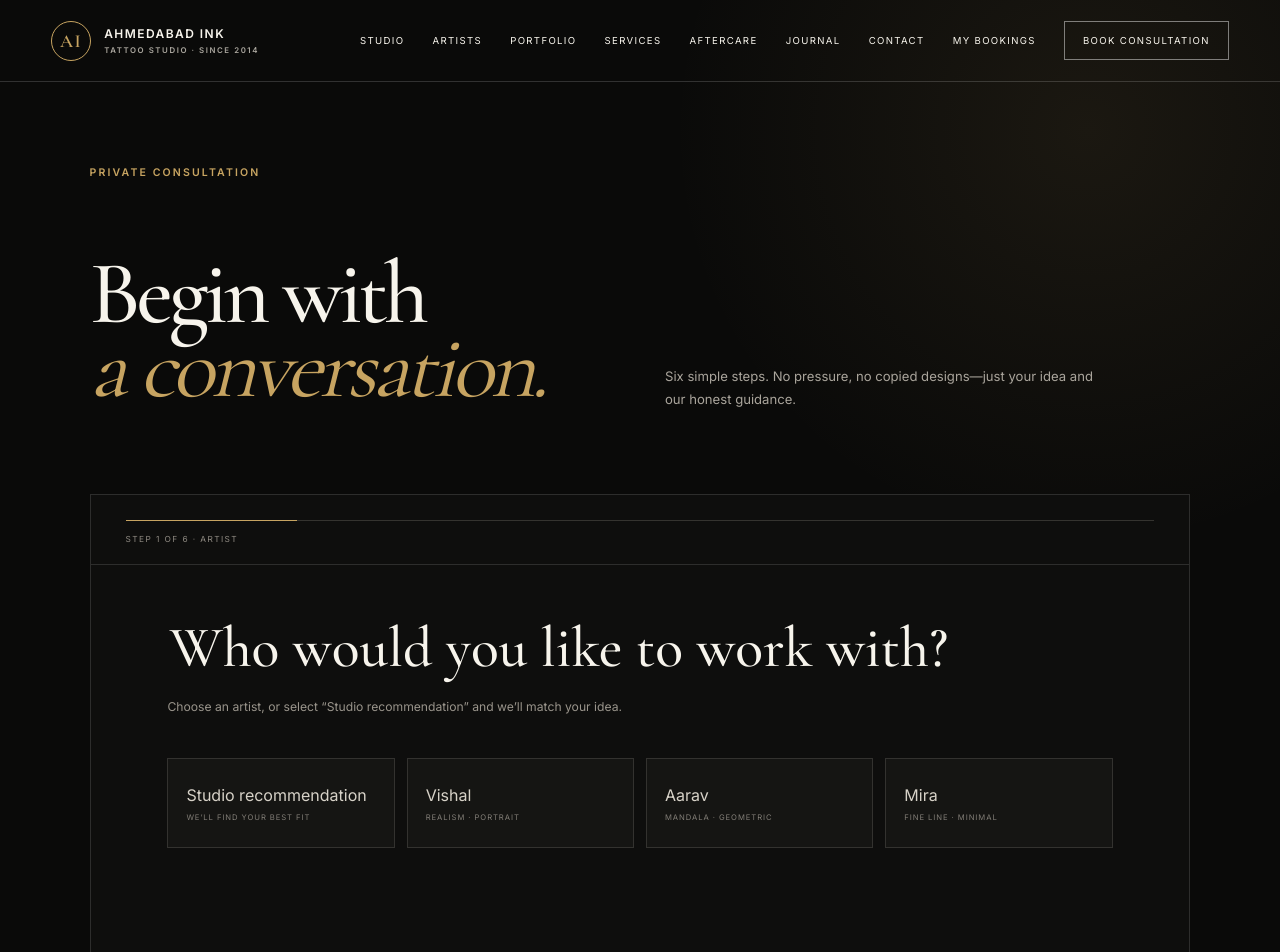
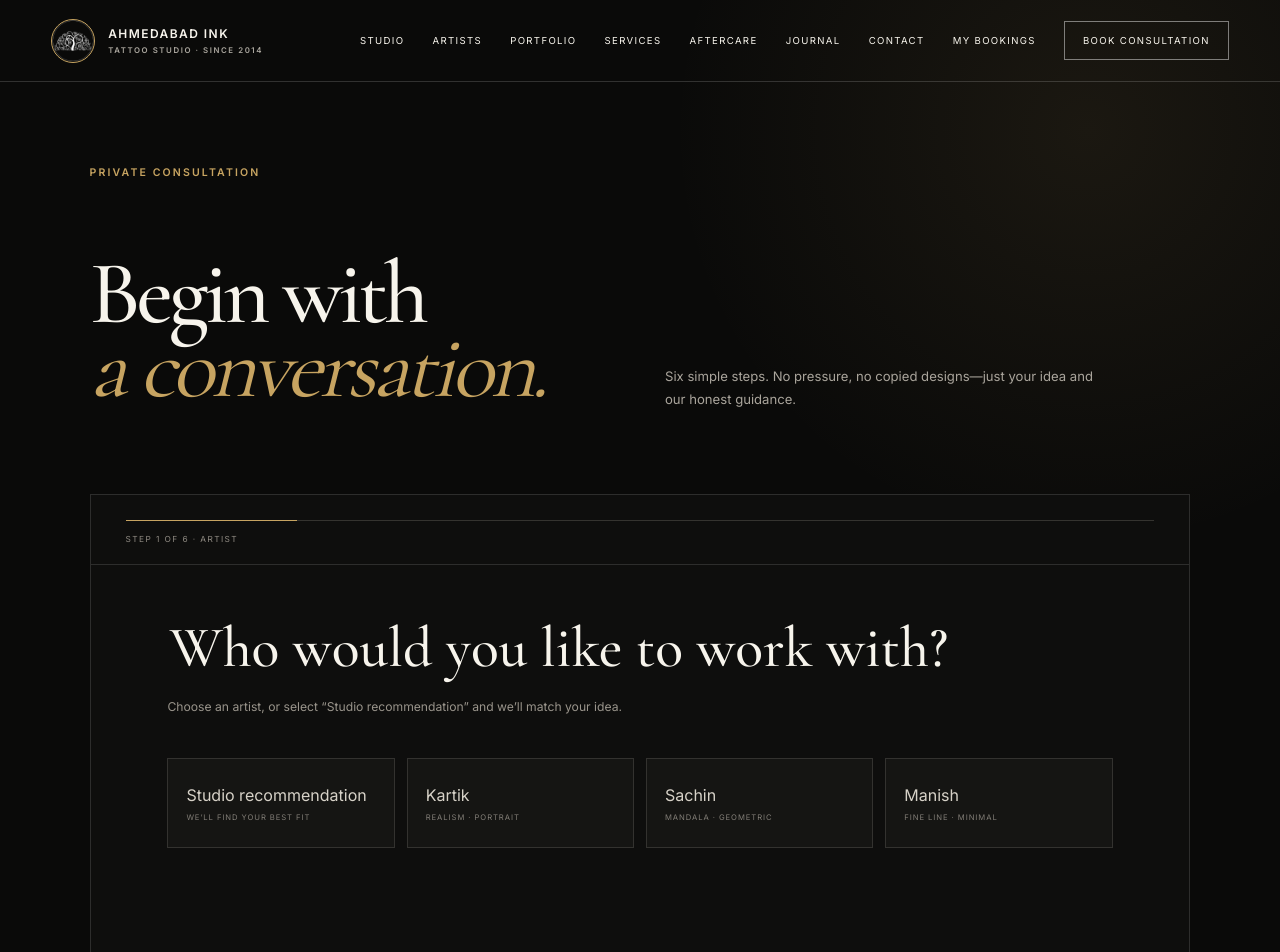
Before and after one commit to ahmedabadinktattoo-creator/ahmedabad-ink-tattoo, a Next.js app: page /book in a window 1280 px wide. Shown: the top 952 px of the page. Built offline with nearby package versions, Linux system fonts and the light colour scheme.

Commit message:
feat: add verified studio identity and contact details

```diff
--- a/src/app/contact/page.tsx
+++ b/src/app/contact/page.tsx
@@ -1,4 +1,4 @@
 import type { Metadata } from "next";
 import Link from "next/link";
 export const metadata: Metadata = { title: "Contact Ahmedabad Ink Tattoo", description: "Contact Ahmedabad Ink Tattoo for custom tattoo consultations, appointments and aftercare support in Ahmedabad, Gujarat.", alternates: { canonical: "/contact" } };
-export default function ContactPage() { return <div className="inner-page contact-page"><header className="page-hero"><p className="eyebrow gold-text">Contact · Ahmedabad</p><h1>Begin with<br /><em>a conversation.</em></h1><p>Share your idea through our consultation form. For general studio questions, use email or Instagram and the team will guide you.</p></header><section className="contact-grid section"><article><span>01</span><h2>Plan a tattoo</h2><p>Tell us the style, placement, approximate size and your preferred artist.</p><Link className="button gold" href="/book">Book consultation</Link></article><article><span>02</span><h2>Email the studio</h2><p>For existing bookings, collaborations and general enquiries.</p><a className="line-link" href="mailto:hello@ahmedabadinktattoo.com">hello@ahmedabadinktattoo.com <span>↗</span></a></article><article><span>03</span><h2>Follow the work</h2><p>See current projects and studio updates on Instagram.</p><a className="line-link" href="https://www.instagram.com/ahmedabadinktattoo/" target="_blank" rel="noreferrer">@ahmedabadinktattoo <span>↗</span></a></article></section></div>; }
+export default function ContactPage() { return <div className="inner-page contact-page"><header className="page-hero"><p className="eyebrow gold-text">Contact · Nikol, Ahmedabad</p><h1>Begin with<br /><em>a conversation.</em></h1><p>Visit us at FF/109, Silver Square, opposite Dipak School, near Gangotri Circle Road, Nikol, Ahmedabad 382350.</p></header><section className="contact-grid section"><article><span>01</span><h2>Plan a tattoo</h2><p>Tell us the style, placement, approximate size and your preferred artist.</p><Link className="button gold" href="/book">Book consultation</Link></article><article><span>02</span><h2>Visit the studio</h2><p>Get directions to Ahmedabad Ink Tattoo in Nikol.</p><a className="line-link" href="https://maps.app.goo.gl/9d6jgxtCMyuzmjDEA" target="_blank" rel="noreferrer">Open Google Maps <span>↗</span></a></article><article><span>03</span><h2>Talk to us</h2><p>Message the studio on WhatsApp for booking guidance and existing appointment questions.</p><a className="line-link" href="https://wa.me/918866848681" target="_blank" rel="noreferrer">+91 88668 48681 <span>↗</span></a></article></section></div>; }
--- a/src/app/layout.tsx
+++ b/src/app/layout.tsx
@@ -26,8 +26,19 @@ export default function RootLayout({ children }: Readonly<{ children: React.Reac
     name: "Ahmedabad Ink Tattoo",
     url: "https://ahmedabadinktattoo.com",
     foundingDate: "2014",
+    telephone: "+91 88668 48681",
+    address: {
+      "@type": "PostalAddress",
+      streetAddress: "FF/109, Silver Square, Opp. Dipak School, near Gangotri Circle Road, Sanidhya Park, Nikol",
+      addressLocality: "Ahmedabad",
+      addressRegion: "Gujarat",
+      postalCode: "382350",
+      addressCountry: "IN",
+    },
+    hasMap: "https://maps.app.goo.gl/9d6jgxtCMyuzmjDEA",
     areaServed: "Ahmedabad, Gujarat",
     sameAs: ["https://www.instagram.com/ahmedabadinktattoo/"],
+    logo: "https://ahmedabadinktattoo.com/logo.png",
     priceRange: "₹₹",
   };
   return (
--- a/src/app/page.tsx
+++ b/src/app/page.tsx
@@ -71,7 +71,7 @@ export default function Home() {
         <div className="artist-grid">{artists.map((artist, index) => <ArtistCard artist={artist} priority={index === 0} key={artist.slug} />)}</div>
       </section>
 
-      <section className="testimonial section"><p className="eyebrow gold-text">A considered experience</p><p className="quote-mark">“</p><blockquote>Your tattoo should feel personal before the first line is drawn—and cared for long after the final one.</blockquote><p className="quote-by">— The Ahmedabad Ink standard</p><Link className="line-link" href="/about">Discover our approach <span>↗</span></Link></section>
+      <section className="testimonial section"><p className="eyebrow gold-text">A considered experience</p><p className="quote-mark">“</p><blockquote>Your tattoo should feel personal before the first line is drawn—and cared for long after the final one.</blockquote><p className="quote-by">— The Ahmedabad Ink standard</p><div className="review-links"><a className="line-link" href="https://www.google.com/maps/place/Ahemdabad+Ink+Tattoo+-+Tattoo+Shop,+Custom+Tattoo,+Tattoo+Artist,+Tattoo+Removal,+Tattoo+Studio+in+Nikol,+Ahmedabad/@23.0464305,72.6668693,1289m/data=!3m2!1e3!5s0x395e8471b91c3959:0x9c12d4a3ede9b5ff!4m8!3m7!1s0x395e871ebbaaaa9b:0xeadbd2a2fa415ffe!8m2!3d23.0464305!4d72.6668693!9m1!1b1!16s%2Fg%2F11cjkq27t2?entry=ttu" target="_blank" rel="noreferrer">Read genuine Google reviews <span>↗</span></a><Link className="line-link" href="/about">Our approach <span>↗</span></Link></div></section>
 
       <section className="booking" id="book">
         <Image src="https://images.unsplash.com/photo-1542856391-010fb87dcfed?auto=format&fit=crop&w=2000&q=85" alt="Tattoo studio detail" fill sizes="100vw" />
--- a/src/components/site-header.tsx
+++ b/src/components/site-header.tsx
@@ -1,5 +1,6 @@
 "use client";
 
+import Image from "next/image";
 import Link from "next/link";
 import { usePathname } from "next/navigation";
 import { useState } from "react";
@@ -23,7 +24,7 @@ export function SiteHeader() {
     <header className="site-header">
       <div className="nav-shell">
         <Link className="brand" href="/" aria-label="Ahmedabad Ink home" onClick={() => setOpen(false)}>
-          <span className="brand-mark">AI</span>
+          <span className="brand-mark"><Image src="/logo.png" alt="" width={40} height={40} priority /></span>
           <span>Ahmedabad Ink<small>Tattoo Studio · Since 2014</small></span>
         </Link>
         <button className="menu-button" type="button" onClick={() => setOpen((value) => !value)} aria-expanded={open} aria-controls="site-nav">
--- a/src/data/studio.ts
+++ b/src/data/studio.ts
@@ -22,15 +22,15 @@ export type PortfolioItem = {
 };
 
 export const portfolio: PortfolioItem[] = [
-  { id: 1, title: "The Quiet Roar", category: "Realism", artist: "Vishal", featured: true, image: "https://images.unsplash.com/photo-1598371839696-5c5bb00bdc28?auto=format&fit=crop&w=1200&q=85" },
-  { id: 2, title: "Sacred Geometry", category: "Mandala", artist: "Aarav", featured: true, image: "https://images.unsplash.com/photo-1590246814883-57c511e19706?auto=format&fit=crop&w=1200&q=85" },
-  { id: 3, title: "Botanical Study", category: "Fine Line", artist: "Mira", featured: true, image: "https://images.unsplash.com/photo-1611501275019-9b5cda994e8d?auto=format&fit=crop&w=1200&q=85" },
-  { id: 4, title: "Inner Strength", category: "Portrait", artist: "Vishal", image: "https://images.unsplash.com/photo-1568515045052-f9a854d70bfd?auto=format&fit=crop&w=1200&q=85" },
-  { id: 5, title: "Dark Bloom", category: "Blackwork", artist: "Aarav", image: "https://images.unsplash.com/photo-1565058379802-bbe93b2f703a?auto=format&fit=crop&w=1200&q=85" },
-  { id: 6, title: "Small Stories", category: "Minimal", artist: "Mira", image: "https://images.unsplash.com/photo-1597852074816-d933c7d2b988?auto=format&fit=crop&w=1200&q=85" },
-  { id: 7, title: "New Chapter", category: "Cover Up", artist: "Vishal", image: "https://images.unsplash.com/photo-1542727365-19732a80dcfd?auto=format&fit=crop&w=1200&q=85" },
-  { id: 8, title: "Measured Chaos", category: "Geometric", artist: "Aarav", image: "https://images.unsplash.com/photo-1611331781158-733c4f6e6cd1?auto=format&fit=crop&w=1200&q=85" },
-  { id: 9, title: "Memory in Ink", category: "Portrait", artist: "Mira", image: "https://images.unsplash.com/photo-1598371839873-9681c5c4a9e4?auto=format&fit=crop&w=1200&q=85" },
+  { id: 1, title: "The Quiet Roar", category: "Realism", artist: "Kartik", featured: true, image: "https://images.unsplash.com/photo-1598371839696-5c5bb00bdc28?auto=format&fit=crop&w=1200&q=85" },
+  { id: 2, title: "Sacred Geometry", category: "Mandala", artist: "Sachin", featured: true, image: "https://images.unsplash.com/photo-1590246814883-57c511e19706?auto=format&fit=crop&w=1200&q=85" },
+  { id: 3, title: "Botanical Study", category: "Fine Line", artist: "Manish", featured: true, image: "https://images.unsplash.com/photo-1611501275019-9b5cda994e8d?auto=format&fit=crop&w=1200&q=85" },
+  { id: 4, title: "Inner Strength", category: "Portrait", artist: "Kartik", image: "https://images.unsplash.com/photo-1568515045052-f9a854d70bfd?auto=format&fit=crop&w=1200&q=85" },
+  { id: 5, title: "Dark Bloom", category: "Blackwork", artist: "Sachin", image: "https://images.unsplash.com/photo-1565058379802-bbe93b2f703a?auto=format&fit=crop&w=1200&q=85" },
+  { id: 6, title: "Small Stories", category: "Minimal", artist: "Manish", image: "https://images.unsplash.com/photo-1597852074816-d933c7d2b988?auto=format&fit=crop&w=1200&q=85" },
+  { id: 7, title: "New Chapter", category: "Cover Up", artist: "Kartik", image: "https://images.unsplash.com/photo-1542727365-19732a80dcfd?auto=format&fit=crop&w=1200&q=85" },
+  { id: 8, title: "Measured Chaos", category: "Geometric", artist: "Sachin", image: "https://images.unsplash.com/photo-1611331781158-733c4f6e6cd1?auto=format&fit=crop&w=1200&q=85" },
+  { id: 9, title: "Memory in Ink", category: "Portrait", artist: "Manish", image: "https://images.unsplash.com/photo-1598371839873-9681c5c4a9e4?auto=format&fit=crop&w=1200&q=85" },
 ];
 
 export type Artist = {
@@ -47,36 +47,36 @@ export type Artist = {
 
 export const artists: Artist[] = [
   {
-    slug: "vishal",
-    name: "Vishal",
-    role: "Founder & Lead Artist",
-    years: "12+ years",
+    slug: "kartik",
+    name: "Kartik",
+    role: "Tattoo Artist",
+    years: "Ahmedabad Ink",
     specialties: ["Realism", "Portrait", "Cover Up"],
-    bio: "Vishal founded Ahmedabad Ink with one belief: every tattoo should feel personal long after it heals. His work is grounded in patient consultation, confident composition and refined black-and-grey technique.",
+    bio: "Kartik approaches every tattoo as a collaboration. He listens closely, develops a composition around the client’s idea and placement, and brings a calm, detail-led presence to the entire process.",
     quote: "I don’t begin with a needle. I begin with your story.",
-    image: "https://images.unsplash.com/photo-1560707854-fb9a10eeaace?auto=format&fit=crop&w=1200&q=85",
+    image: "/logo.png",
     instagram: "https://www.instagram.com/ahmedabadinktattoo/",
   },
   {
-    slug: "aarav",
-    name: "Aarav",
-    role: "Senior Tattoo Artist",
-    years: "8+ years",
+    slug: "sachin",
+    name: "Sachin",
+    role: "Tattoo Artist",
+    years: "Ahmedabad Ink",
     specialties: ["Mandala", "Geometric", "Blackwork"],
-    bio: "Aarav turns symmetry and rhythm into expressive body art. His precise linework and balanced use of negative space make large-format mandalas and geometric pieces feel effortless.",
+    bio: "Sachin is drawn to structured, visually balanced tattooing. His process focuses on proportion, placement and clean execution so each piece feels intentional on the body.",
     quote: "Precision creates the space where emotion can live.",
-    image: "https://images.unsplash.com/photo-1621784563330-caee0b138a00?auto=format&fit=crop&w=1200&q=85",
+    image: "/logo.png",
     instagram: "https://www.instagram.com/ahmedabadinktattoo/",
   },
   {
-    slug: "mira",
-    name: "Mira",
-    role: "Fine Line Specialist",
-    years: "6+ years",
+    slug: "manish",
+    name: "Manish",
+    role: "Tattoo Artist",
+    years: "Ahmedabad Ink",
     specialties: ["Fine Line", "Minimal", "Botanical"],
-    bio: "Mira is known for delicate, intentional work that rewards a closer look. She brings a calm, collaborative approach to fine-line botanicals, keepsakes and meaningful minimal tattoos.",
+    bio: "Manish brings a patient, thoughtful approach to personal tattoo ideas. He works with clients to simplify references into clear, wearable designs with a strong sense of flow.",
     quote: "The smallest mark can carry the largest memory.",
-    image: "https://images.unsplash.com/photo-1598971861713-54ad16a7e72e?auto=format&fit=crop&w=1200&q=85",
+    image: "/logo.png",
     instagram: "https://www.instagram.com/ahmedabadinktattoo/",
   },
 ];
```
Also changed, not shown: src/app/dashboard/page.tsx (+1 -1 lines), src/components/site-footer.tsx (+5 -2 lines), public/logo.png (added), src/app/globals.css, 1 other file (tests, documents, lock files or other folders).
